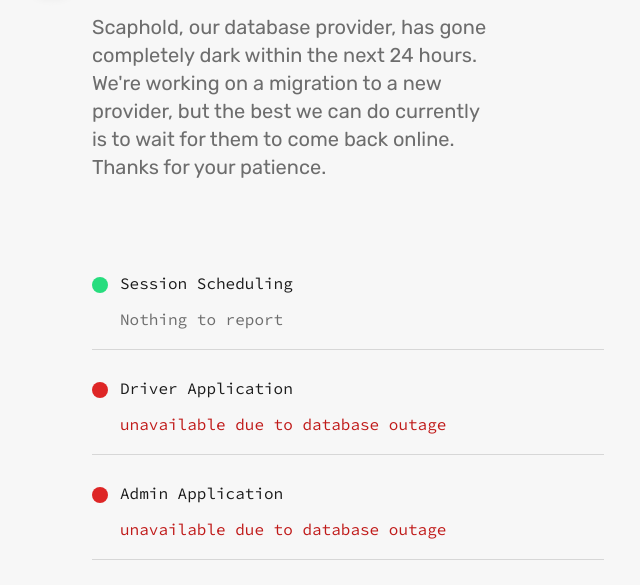
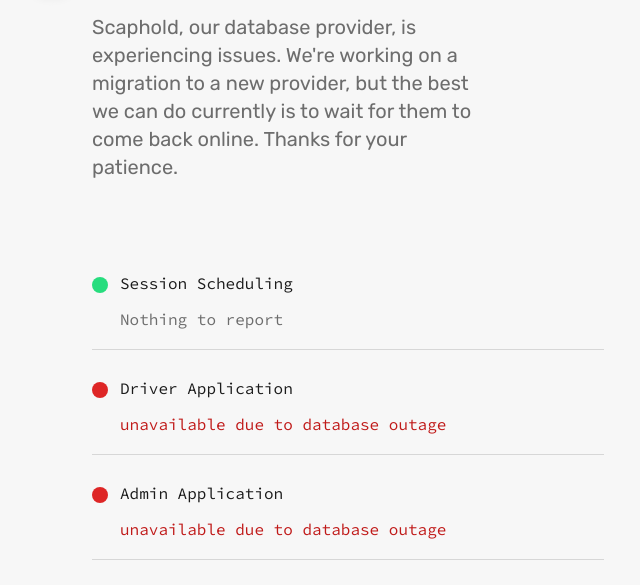
Before and after one commit to evaline-inc/evaline-status, a website: page index.html in a window 1280 px wide. Shown: the part 215-800 px from the top of the page, without its empty margins (292-932 px from the left). Drawn offline with Linux system fonts and the light colour scheme.

Commit message:
Updates status message

```diff
--- a/index.html
+++ b/index.html
@@ -75,7 +75,7 @@
 <script>
   window.onload = function () {
     // Write a general status message here.
-    const generalMessage = `Scaphold, our database provider, has gone completely dark within the next 24 hours. We're working on a migration to a new provider, but the best we can do currently is to wait for them to come back online. Thanks for your patience.`
+    const generalMessage = `Scaphold, our database provider, is experiencing issues. We're working on a migration to a new provider, but the best we can do currently is to wait for them to come back online. Thanks for your patience.`
 
     const services = {
       scheduler: {
```
